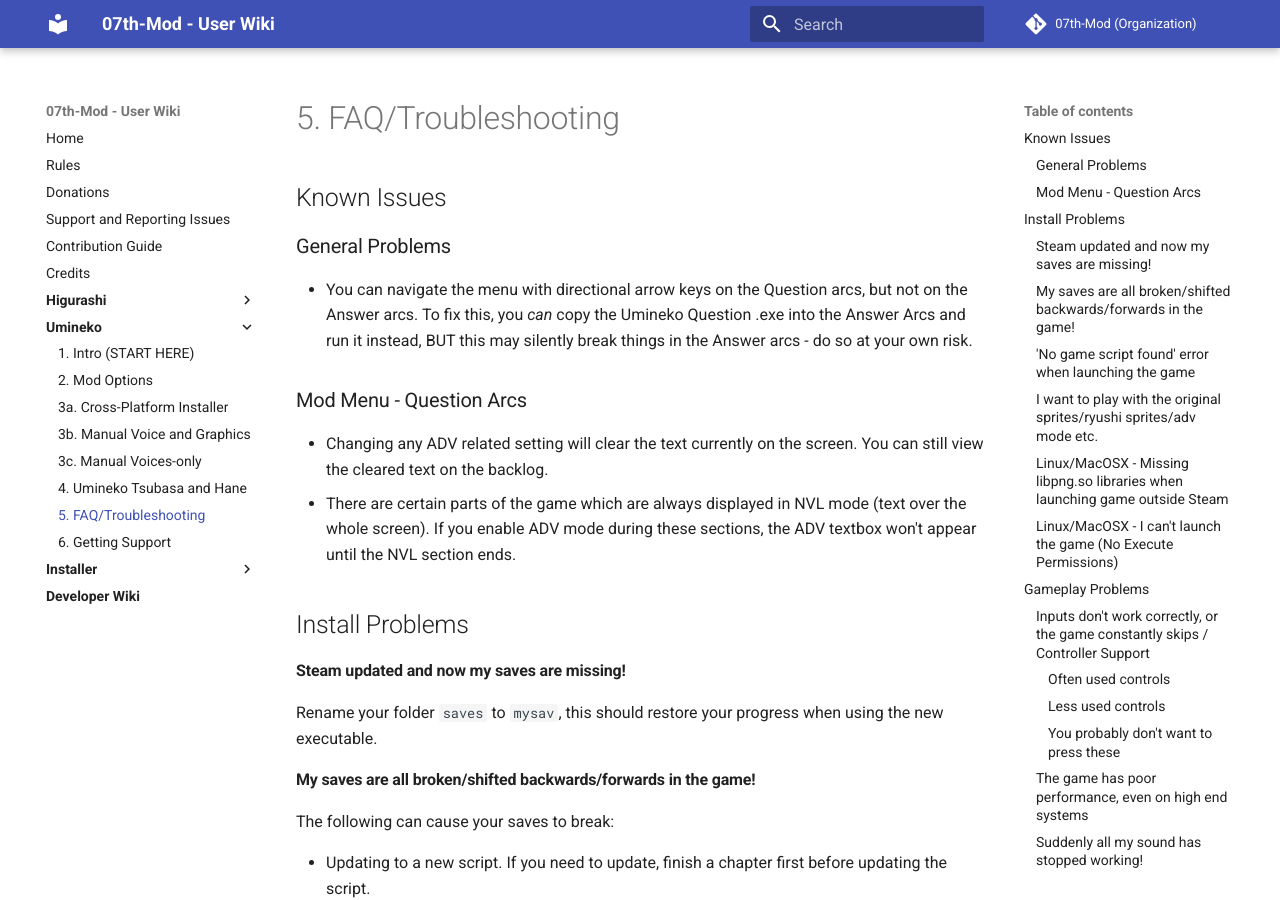
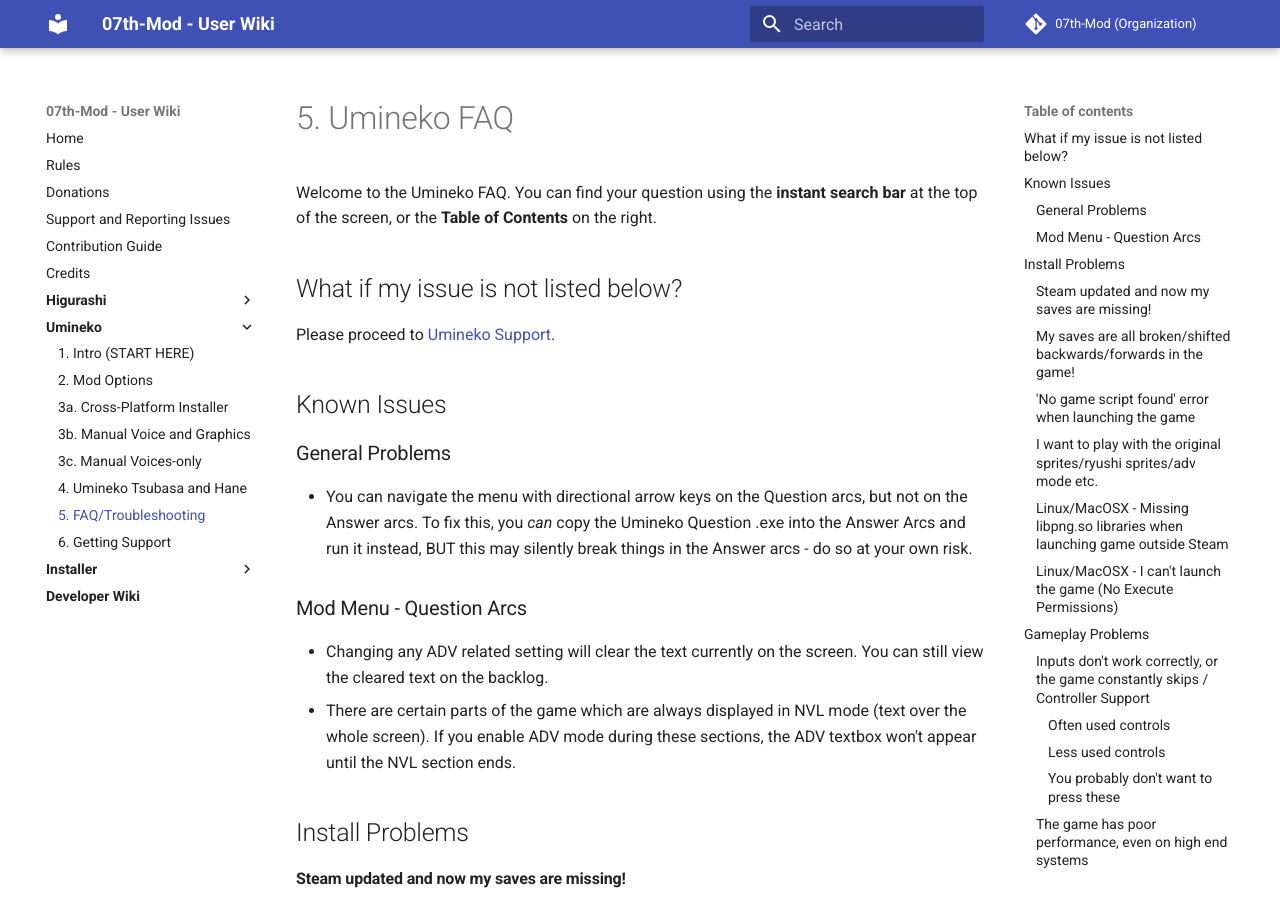
Before and after one commit to 07th-mod/wiki, an MkDocs documentation site: the page built from docs/Umineko/Umineko-Part-0-TroubleShooting-and-FAQ.md, in a window 1280 px wide and 900 px high. Built offline with MkDocs 1.6.1 and Material for MkDocs 9.7.7, drawn with Linux system fonts in a browser that asks for light colours; some of the changed text lies outside the part shown.

Commit message:
Copy formatting of Installer FAQ. Add note about instant search bar.

```diff
--- a/docs/Higurashi/FAQ.md
+++ b/docs/Higurashi/FAQ.md
@@ -1,6 +1,10 @@
 # Higurashi FAQ
 
-Welcome to the Higurashi FAQ. You may wish to look at the Table of Contents at the top right of the screen to find your question.
+Welcome to the Higurashi FAQ. You can find your question using the **instant search bar** at the top of the screen, or the **Table of Contents** on the right.
+
+## What if my issue is not listed below?
+
+Please proceed to the [Higurashi Support](support.md) page
 
 ## Gameplay Problems
 
--- a/docs/Umineko/Umineko-Part-0-TroubleShooting-and-FAQ.md
+++ b/docs/Umineko/Umineko-Part-0-TroubleShooting-and-FAQ.md
@@ -1,3 +1,11 @@
+# 5. Umineko FAQ
+
+Welcome to the Umineko FAQ. You can find your question using the **instant search bar** at the top of the screen, or the **Table of Contents** on the right.
+
+## What if my issue is not listed below?
+
+Please proceed to [Umineko Support](../Umineko/support.md).
+
 ## Known Issues
 
 ### General Problems
```
Also changed, not shown: other parts of docs/Higurashi/FAQ.md (+0 -4 lines), other parts of docs/Umineko/Umineko-Part-0-TroubleShooting-and-FAQ.md (+0 -4 lines), docs/Installer/faq.md (+2 -0 lines).
